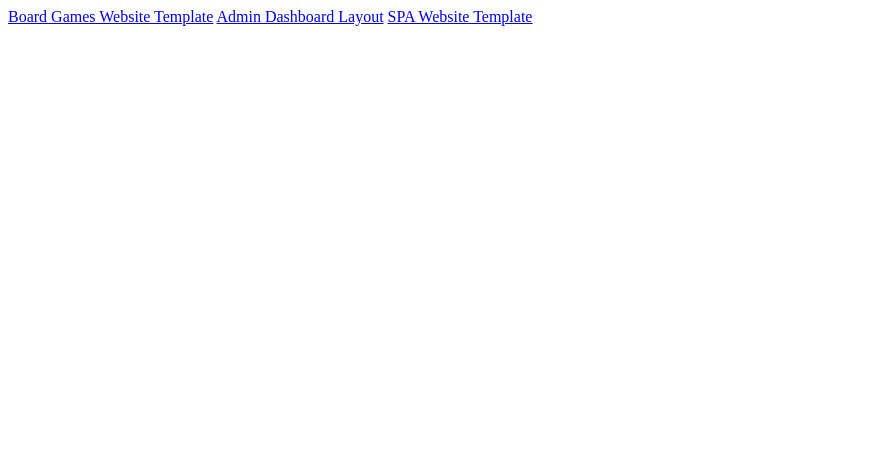
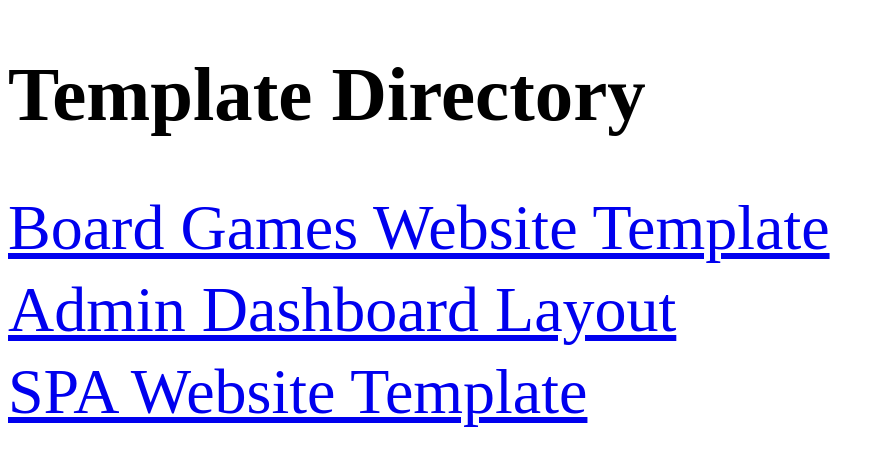
Before and after one commit to ElliotFer2000/elliotfer200.github.io, a plain HTML site: page index.html in a window 1280 px wide. Shown: the whole page, without its empty margins (0-885 px from the left). Drawn offline with Linux system fonts and the light colour scheme.

Commit message:
update board games

```diff
--- a/index.html
+++ b/index.html
@@ -5,8 +5,20 @@
     <meta http-equiv="X-UA-Compatible" content="IE=edge">
     <meta name="viewport" content="width=device-width, initial-scale=1.0">
     <title>Document</title>
+    <style>
+        nav{
+            display: grid;
+            grid-gap: 8px;
+            font-size: 5vw;
+        }
+
+        h1{
+            font-size: 6vw;
+        }
+    </style>
 </head>
 <body>
+    <h1>Template Directory</h1>
     <nav>
         <a href="/board-games-home-page/">Board Games Website Template</a>
         <a href="/dashboard-layout/">Admin Dashboard Layout</a>
```
